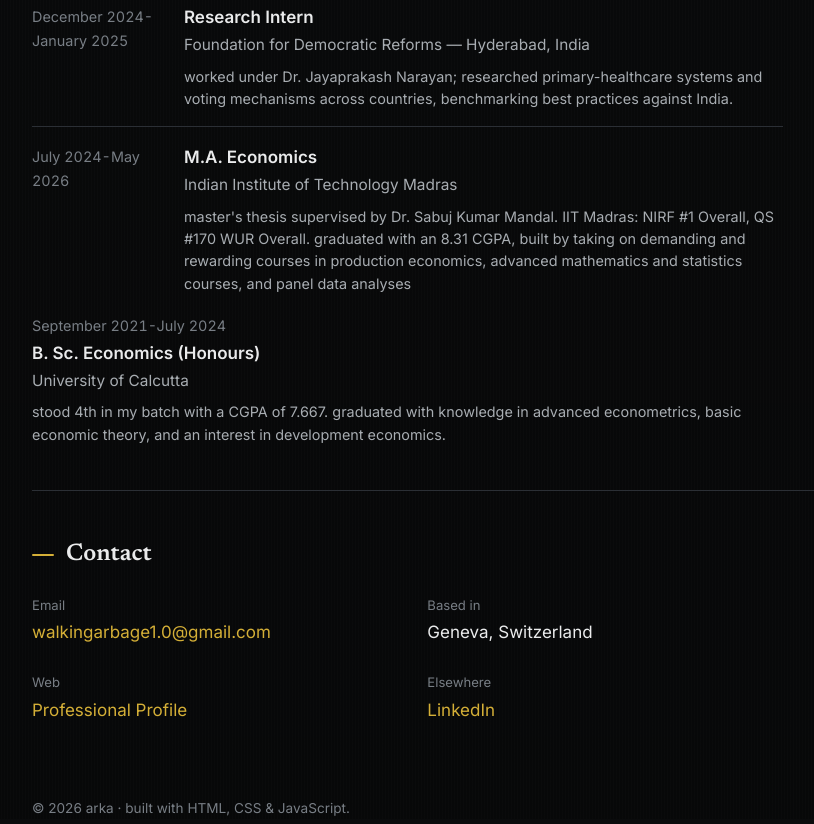
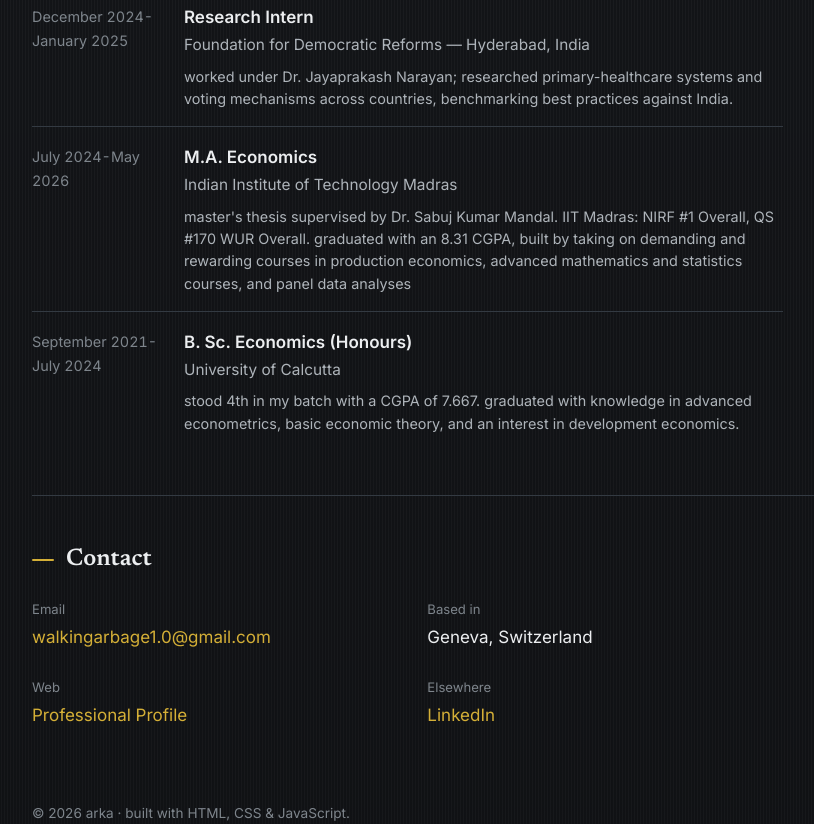
Before and after one commit to arkapyd/professional, a plain HTML site: page index.html in a window 1280 px wide. Shown: the part 2279-3103 px from the top of the page, without its empty margins (152-966 px from the left). Drawn offline with Linux system fonts and the light colour scheme.

Commit message:
Update index.html

```diff
--- a/index.html
+++ b/index.html
@@ -13,27 +13,27 @@
 
 <style>
   :root{
-    --paper:#0A0B0C;
-    --surface:#161A1E;
-    --ink:#EAEBEC;
-    --ink-soft:#A8ADB2;
-    --muted:#787E85;
-    --line:#2B2F35;
+    --paper:#17191D;
+    --surface:#22272E;
+    --ink:#ECEEF0;
+    --ink-soft:#AEB4BA;
+    --muted:#7E858C;
+    --line:#333A42;
     --accent:#D4AF37;
-    --accent-soft:#241E0C;
+    --accent-soft:#2A2412;
     --maxw:70ch;
     --serif:"Newsreader",Georgia,serif;
     --sans:"Inter",system-ui,-apple-system,sans-serif;
   }
   html[data-theme="dark"]{
-    --paper:#050506;
-    --surface:#111417;
-    --ink:#EDEEEF;
-    --ink-soft:#AAB0B5;
-    --muted:#7B8188;
-    --line:#24282D;
+    --paper:#101215;
+    --surface:#1B2026;
+    --ink:#EEEFF1;
+    --ink-soft:#AEB4BA;
+    --muted:#7C838A;
+    --line:#2C333B;
     --accent:#E3C04B;
-    --accent-soft:#251F0D;
+    --accent-soft:#2A2412;
   }
 
   *{box-sizing:border-box;}
@@ -43,8 +43,9 @@
     margin:0;
     background-color:var(--paper);
     background-image:
-      linear-gradient(180deg, rgba(255,255,255,.04), rgba(255,255,255,0) 22%, rgba(0,0,0,.30)),
-      repeating-linear-gradient(90deg, rgba(255,255,255,.016) 0 1px, rgba(0,0,0,0) 1px 3px);
+      linear-gradient(180deg, rgba(255,255,255,.05), rgba(255,255,255,0) 18%, rgba(0,0,0,.30)),
+      repeating-linear-gradient(90deg, rgba(255,255,255,.04) 0 1px, rgba(0,0,0,0) 1px 3px),
+      repeating-linear-gradient(90deg, rgba(0,0,0,.05) 0 1px, rgba(255,255,255,0) 1px 7px);
     color:var(--ink);
     font-family:var(--sans);
     font-size:17px;
@@ -277,7 +278,8 @@
           <p class="detail">master's thesis supervised by Dr. Sabuj Kumar Mandal. IIT Madras: NIRF #1 Overall, QS #170 WUR Overall. graduated with an 8.31 CGPA, built by taking on demanding and rewarding courses in production economics, advanced mathematics and statistics courses, and panel data analyses</p>
         </div>
       </li>
-      <span class="when">September 2021-July 2024</span>
+      <li>
+        <span class="when">September 2021-July 2024</span>
         <div class="what">
           <b>B. Sc. Economics (Honours)</b>
           <span>University of Calcutta</span>
```
